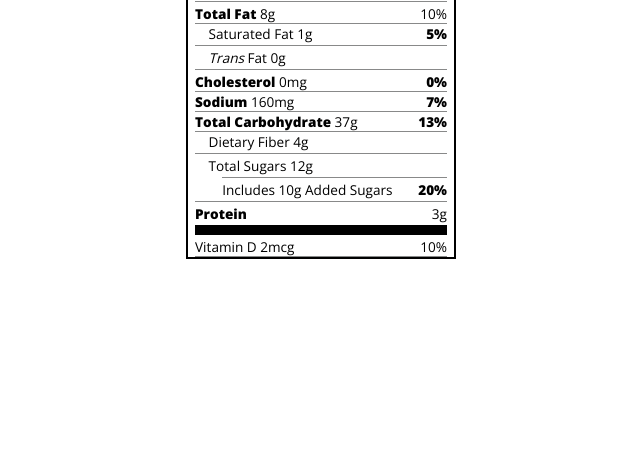
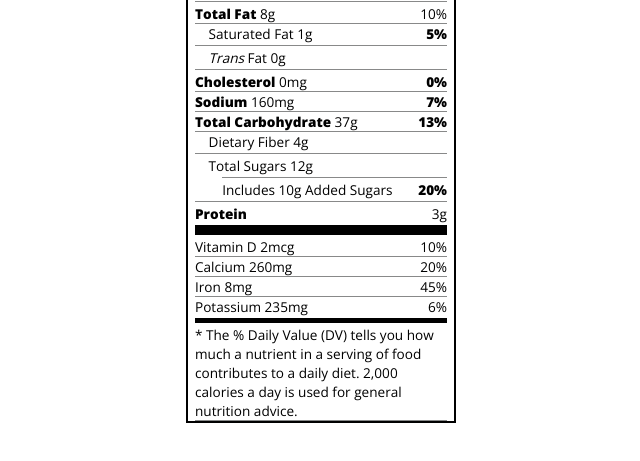
Before and after one commit to jorgeEF/freecodecamp, a plain HTML site: page responsive_web/4.CSS_Flexbox/3.nutrition_facts.html in a window 1280 px wide. Shown: the part 201-662 px from the top of the page, without its empty margins (319-959 px from the left). Drawn offline with nearby package versions, Linux system fonts and the light colour scheme.

Commit message:
avance nutrition facts

```diff
--- a/responsive_web/4.CSS_Flexbox/3.nutrition_facts.html
+++ b/responsive_web/4.CSS_Flexbox/3.nutrition_facts.html
@@ -46,6 +46,11 @@
             <p class="no-divider"><span class="bold">Protein</span> 3g</p>
             <div class="divider large"></div>
             <p>Vitamin D 2mcg <span>10%</span></p>
+            <p>Calcium 260mg <span>20%</span></p>
+            <p>Iron 8mg <span>45%</span></p>
+            <p class="no-divider">Potassium 235mg <span>6%</span></p>
+            <div class="divider medium"></div>
+            <p class="note">* The % Daily Value (DV) tells you how much a nutrient in a serving of food contributes to a daily diet. 2,000 calories a day is used for general nutrition advice.</p>
         </div>
     </div>
 </body>
```
